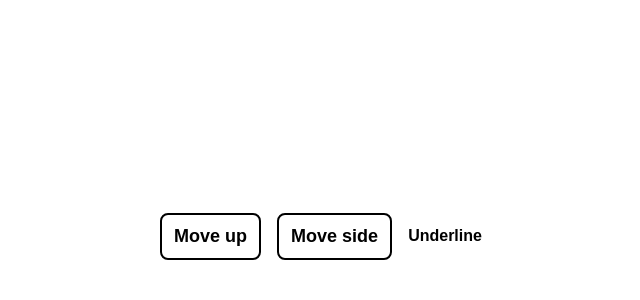
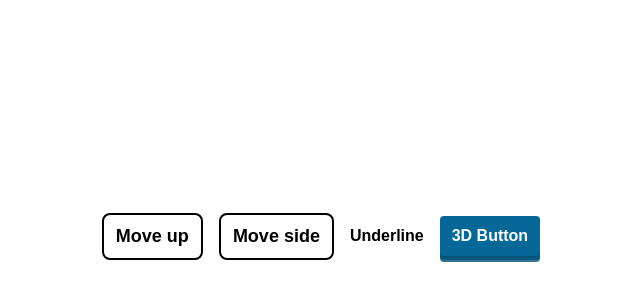
Before and after one commit to tigerabrodi/fun-ui-components, a React (Vite) app: page /buttons in a window 1280 px wide. Shown: the part 164-464 px from the top of the page, without its empty margins (319-959 px from the left). Built offline with nearby package versions, Linux system fonts and the light colour scheme.

Commit message:
3d button

```diff
--- a/src/components/buttons/Buttons.css
+++ b/src/components/buttons/Buttons.css
@@ -81,3 +81,29 @@
 .underline-button:hover::before {
   transform: scaleX(1);
 }
+
+.three-d-button {
+  padding: 8px 12px;
+  color: white;
+  font-size: 16px;
+  font-weight: 600;
+  background-color: rgb(5, 104, 153);
+  border: none;
+  border-radius: 4px;
+  box-shadow: 0 2px 0 rgba(2, 83, 123, 0.8), 0 4px 0 rgba(2, 83, 123, 0.8),
+    0 6px 0 rgba(2, 83, 123, 0.8);
+}
+
+.three-d-button:hover {
+  box-shadow: 0 3px 0 rgba(2, 83, 123, 0.8), 0 6px 0 rgba(2, 83, 123, 0.8),
+    0 8px 0 rgba(2, 83, 123, 0.8);
+  transform: translateY(-2px);
+  transition: all 0.2s ease-in-out;
+}
+
+.three-d-button:active {
+  box-shadow: 0 1px 0 rgba(2, 83, 123, 0.8), 0 2px 0 rgba(2, 83, 123, 0.8),
+    0 2px 0 rgba(2, 83, 123, 0.8);
+  transform: translateY(4px);
+  transition: all 0.1s ease-in-out;
+}
--- a/src/components/buttons/Buttons.tsx
+++ b/src/components/buttons/Buttons.tsx
@@ -6,6 +6,7 @@ export const Buttons = () => {
       <button className="move-up-button">Move up</button>
       <button className="move-side-button">Move side</button>
       <button className="underline-button">Underline</button>
+      <button className="three-d-button">3D Button</button>
     </div>
   );
 };
```
